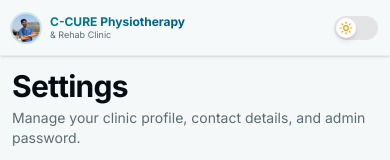
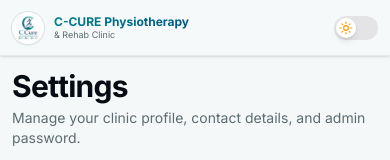
Before and after one commit to Publo-52/C-CURE-Physiotherapy-Rehab-Clinic, a Next.js app: page /settings in a window 390 px wide. Shown: the top 160 px of the page. Built offline with nearby package versions, Linux system fonts and the light colour scheme; no server answers; the database is empty.

Commit message:
feat: show website logo in mobile header instead of admin profile picture

```diff
--- a/src/components/header.tsx
+++ b/src/components/header.tsx
@@ -43,13 +43,13 @@
 
       {/* Left — Logo + Clinic name on mobile */}
       <div className="flex items-center gap-2.5 md:hidden">
-        <div className="relative h-7 w-7 rounded-full overflow-hidden flex-shrink-0 bg-muted shadow-sm ring-2 ring-primary/15">
+        <div className="relative h-8 w-8 rounded-full overflow-hidden flex-shrink-0 bg-white shadow-sm ring-1 ring-border">
           <Image
-            src="/doctor-sonatan.png"
-            alt={name}
+            src="/logo.jpg"
+            alt="C-CURE Logo"
             fill
-            sizes="28px"
-            className="object-cover"
+            sizes="32px"
+            className="object-contain p-0.5"
           />
         </div>
         <div className="flex flex-col min-w-0">
```
